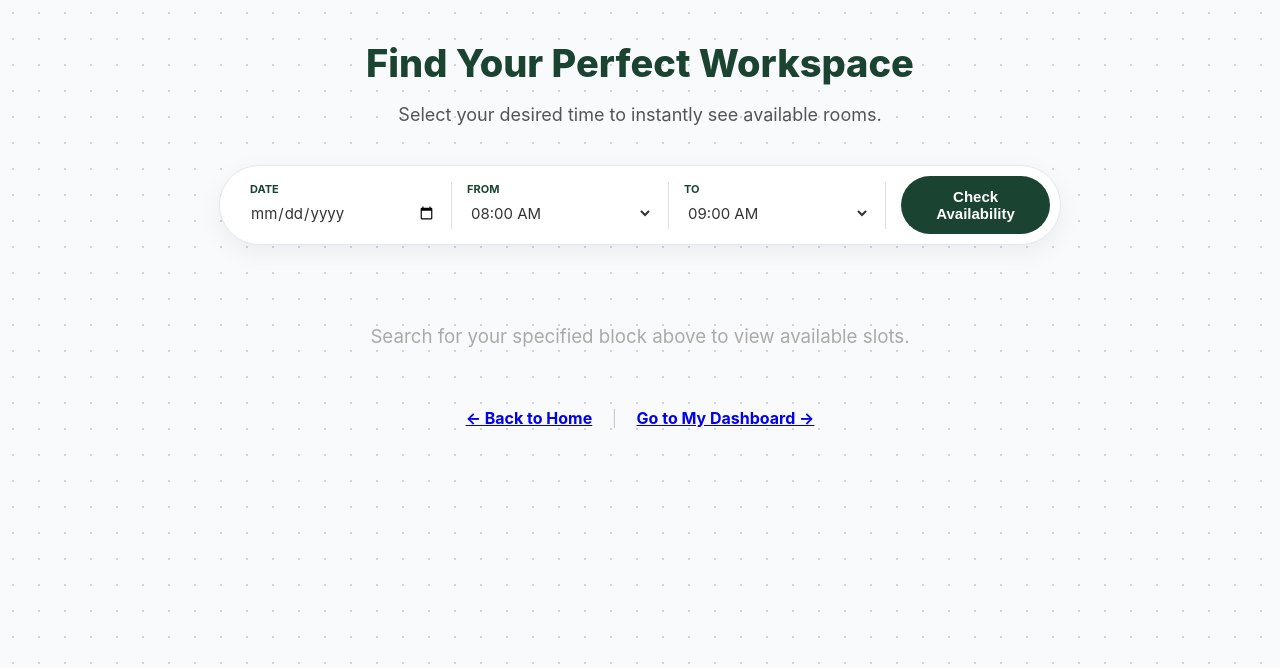
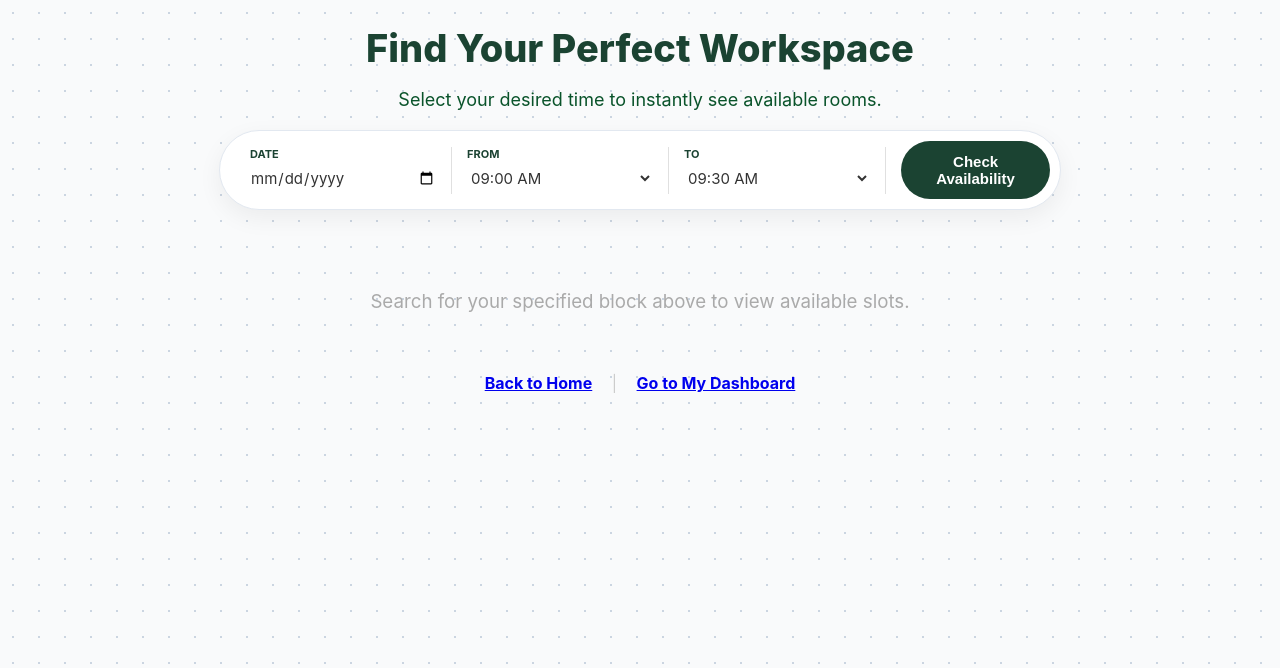
Before and after one commit to Safiya-Abdelbaky/Booking-Site, a Flask app: page /rooms in a window 1280 px wide. Shown: the top 668 px of the page. Run offline with Flask 3, Linux system fonts and the light colour scheme.

Commit message:
Second page full

```diff
--- a/static/style.css
+++ b/static/style.css
@@ -7,6 +7,7 @@ body {
     background-color: #F9FAFB;
     background-image: radial-gradient(#cbd5e1 1.5px, transparent 1.5px);
     background-size: 26px 26px;
+
 }
 
 /*Navigation Bar */
@@ -54,7 +55,7 @@ body {
 
 .header-section {
     text-align: center;
-    margin: 40px 0;
+    margin: 20px 0;
 }
 
 .subtitle-text {
@@ -205,8 +206,8 @@ body {
 .room-grid {
     display: grid;
     grid-template-columns: repeat(auto-fit, minmax(320px, 1fr));
-    gap: 30px;
-    margin-top: 30px;
+    gap: 55px;
+    margin-top: 70px;
 }
 
 .room-booking-card {
--- a/templates/rooms.html
+++ b/templates/rooms.html
@@ -5,13 +5,13 @@
     <title>Available Workspaces</title>
     <link rel="stylesheet" href="/static/style.css">
 </head>
-<body class="cream-theme">
+<body>
 
     <div class="full-page-container">
 
         <div class="header-section">
             <h1 class="gradient-text">Find Your Perfect Workspace</h1>
-            <p style="color: #555; font-size: 18px;">Select your desired time to instantly see available rooms.</p>
+            <p style="color: #09532a; font-size: 18px;">Select your desired time to instantly see available rooms.</p>
         </div>
 
         <div class="search-bar-container" style="max-width: 800px;">
@@ -27,13 +27,19 @@
                 <div class="search-field">
                     <label>From</label>
                     <select name="start_time" id="start_time_select" required>
-                        <option value="08:00 AM">08:00 AM</option>
+
                         <option value="09:00 AM">09:00 AM</option>
+                        <option value="09:30 AM">09:30 AM</option>
                         <option value="10:00 AM">10:00 AM</option>
+                        <option value="10:30 AM">10:30 AM</option>
                         <option value="11:00 AM">11:00 AM</option>
+                        <option value="11:30 AM">11:30 AM</option>
                         <option value="12:00 PM">12:00 PM</option>
+                        <option value="12:30 PM">12:30 PM</option>
                         <option value="01:00 PM">01:00 PM</option>
+                        <option value="01:30 PM">01:30 PM</option>
                         <option value="02:00 PM">02:00 PM</option>
+                        <option value="02:30 PM">02:30 PM</option>
                         <option value="03:00 PM">03:00 PM</option>
                     </select>
                 </div>
@@ -41,14 +47,21 @@
                 <div class="search-field">
                     <label>To</label>
                     <select name="end_time" id="end_time_select" required>
-                        <option value="09:00 AM">09:00 AM</option>
+
+                        <option value="09:30 AM">09:30 AM</option>
                         <option value="10:00 AM">10:00 AM</option>
+                        <option value="10:30 AM">10:30 AM</option>
                         <option value="11:00 AM">11:00 AM</option>
+                        <option value="11:30 AM">11:30 AM</option>
                         <option value="12:00 PM">12:00 PM</option>
+                        <option value="12:30 PM">12:30 PM</option>
                         <option value="01:00 PM">01:00 PM</option>
+                        <option value="01:30 PM">01:30 PM</option>
                         <option value="02:00 PM">02:00 PM</option>
+                        <option value="02:30 PM">02:30 PM</option>
                         <option value="03:00 PM">03:00 PM</option>
-                        <option value="04:00 PM">04:00 PM</option>
+                        <option value="04:30 PM">04:30 PM</option>
+                        <option value="05:00 PM">05:00 PM</option>
                     </select>
                 </div>
 
@@ -69,8 +82,8 @@
                     </div>
 
                     <div class="selected-time-display">
-                        <p style="margin: 0; color: #555; font-weight: bold;">📅 {{ s_date }}</p>
-                        <p style="margin: 5px 0 0 0; color: #555;">⏱️ {{ s_start }} to {{ s_end }}</p>
+                        <p style="margin: 0; color: #555; font-weight: bold;">{{ s_date }}</p>
+                        <p style="margin: 5px 0 0 0; color: #555;"> {{ s_start }} to {{ s_end }}</p>
                     </div>
 
                     <form action="/book" method="POST">
@@ -96,9 +109,9 @@
         {% endif %}
 
         <div style="text-align: center; margin-top: 60px;">
-            <a href="/" class="link-secondary" style="font-weight: bold;">← Back to Home</a>
+            <a href="/" class="link-secondary" style="font-weight: bold;"> Back to Home</a>
             <span style="margin: 0 15px; color: #ccc;">|</span>
-            <a href="#" class="link-secondary dashboard-link" style="font-weight: bold;">Go to My Dashboard →</a>
+            <a href="#" class="link-secondary dashboard-link" style="font-weight: bold;">Go to My Dashboard </a>
         </div>
 
     </div>
```
Also changed, not shown: bookings.json (+34 -1 lines), static/script.js (+45 -29 lines), templates/index.html (+33 -25 lines).
